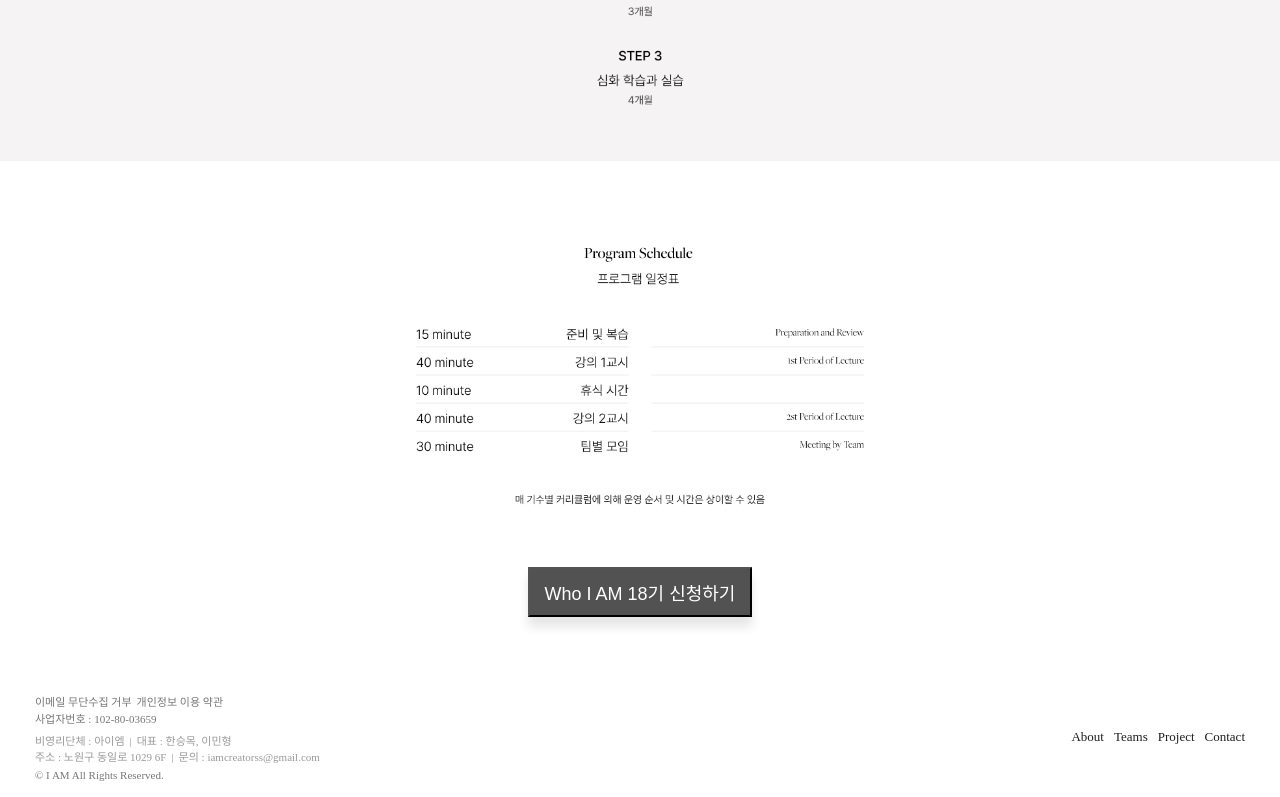
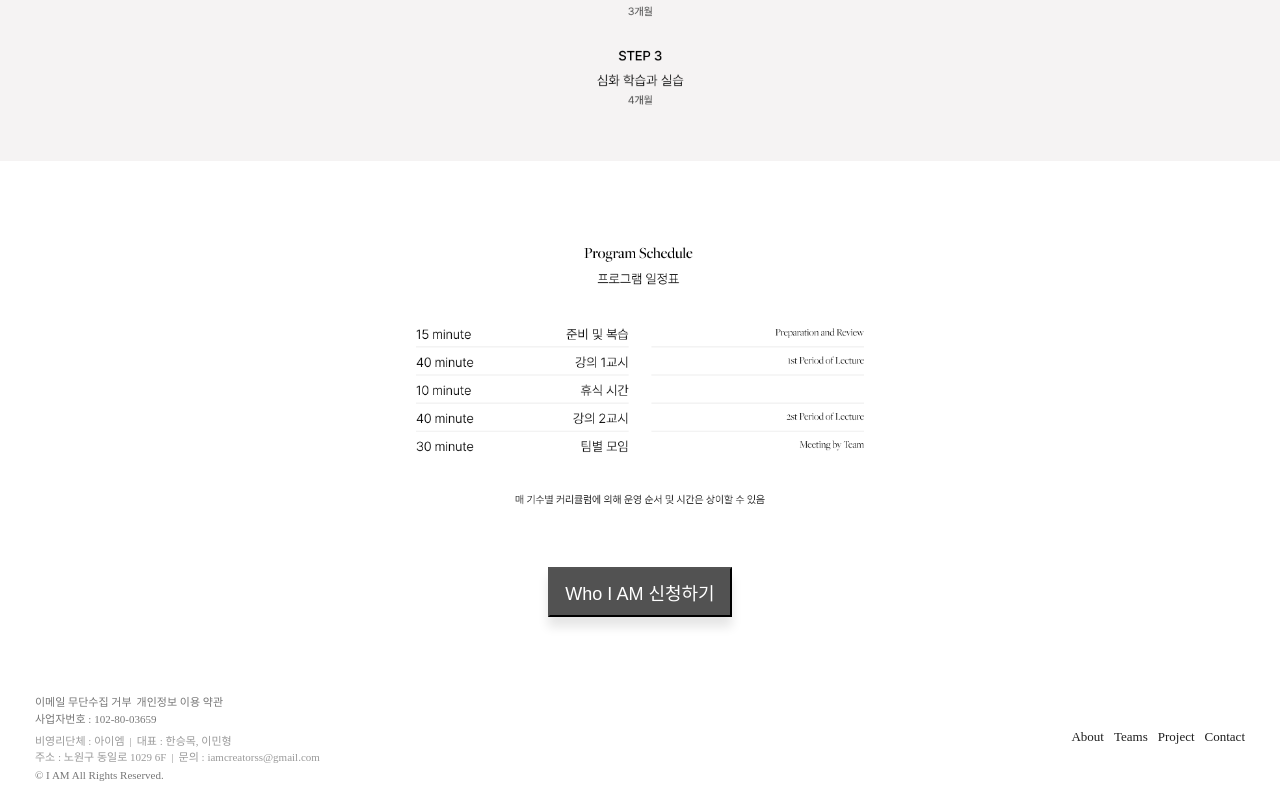
Before and after one commit to outclassstudio/iam, a React (Create React App) app: page /project in a window 1280 px wide. Shown: the part 2383-3180 px from the top of the page. Built offline with nearby package versions, Linux system fonts and the light colour scheme; a web font is replaced by a local one.

Commit message:
Fix: apply btn

```diff
--- a/src/pages/project/WhoIAM.tsx
+++ b/src/pages/project/WhoIAM.tsx
@@ -19,8 +19,11 @@ const WhoIAM = () => {
   };
 
   const handleLinkToApply = () => {
-    window.open("https://the-form.io/forms/survey/response/adfef5ec-f1da-42b9-ad56-a07fbb2922fa", "_blank")
-  }
+    window.open(
+      "https://the-form.io/forms/survey/response/32c34765-a419-4987-84b3-777308f5be42",
+      "_blank"
+    );
+  };
 
   return (
     <LayerWrapper>
@@ -55,7 +58,7 @@ const WhoIAM = () => {
         <MobileSchedule src="assets/WhoIAM-Schedule(Mobile).png" />
       </Layer>
       <Layer>
-        <ApplyBtn onClick={handleLinkToApply}>Who I AM 18기 신청하기</ApplyBtn>
+        <ApplyBtn onClick={handleLinkToApply}>Who I AM 신청하기</ApplyBtn>
       </Layer>
     </LayerWrapper>
   );
@@ -133,4 +136,4 @@ const ApplyBtn = styled.button`
   padding: 10px 15px;
   box-shadow: rgba(0, 0, 0, 0.1) 0px 10px 10px 0px;
   cursor: pointer;
-`
+`;
```
Also changed, not shown: src/pages/Terms.tsx (added, +10 -0 lines).
